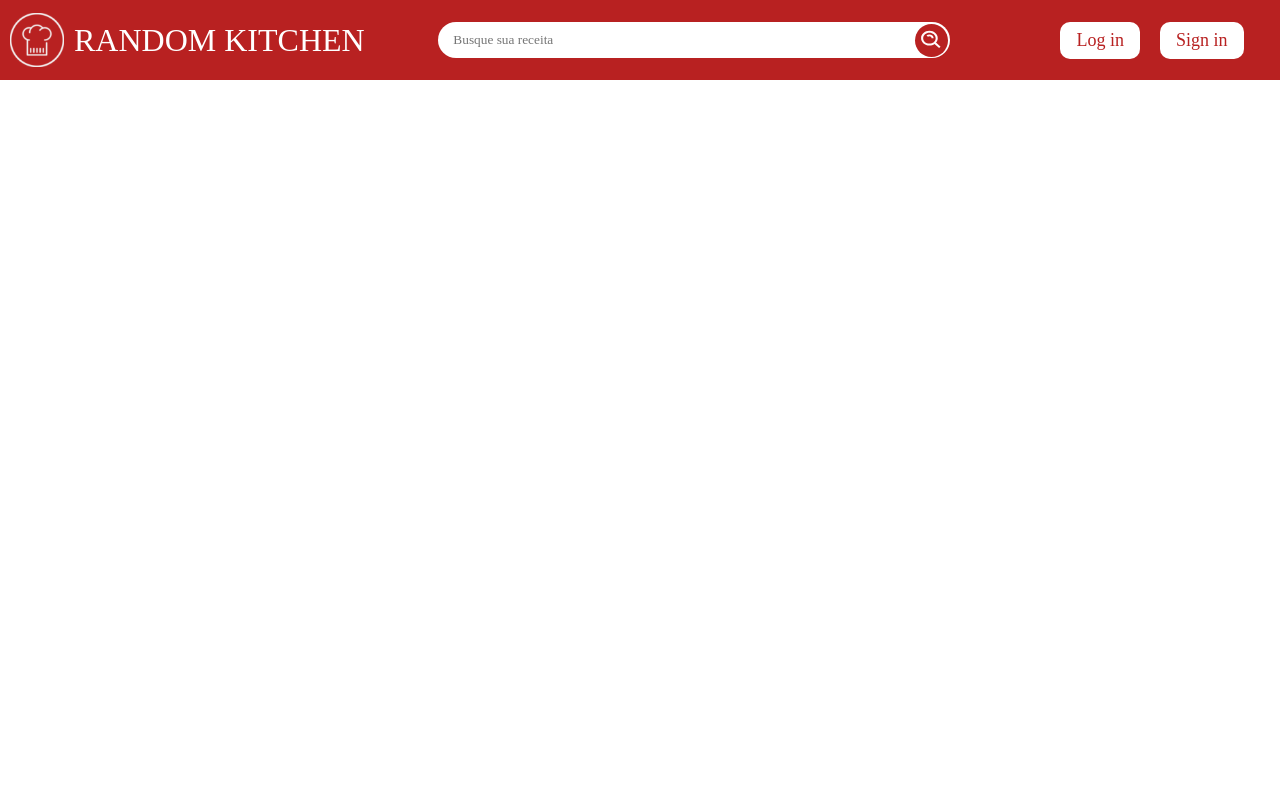
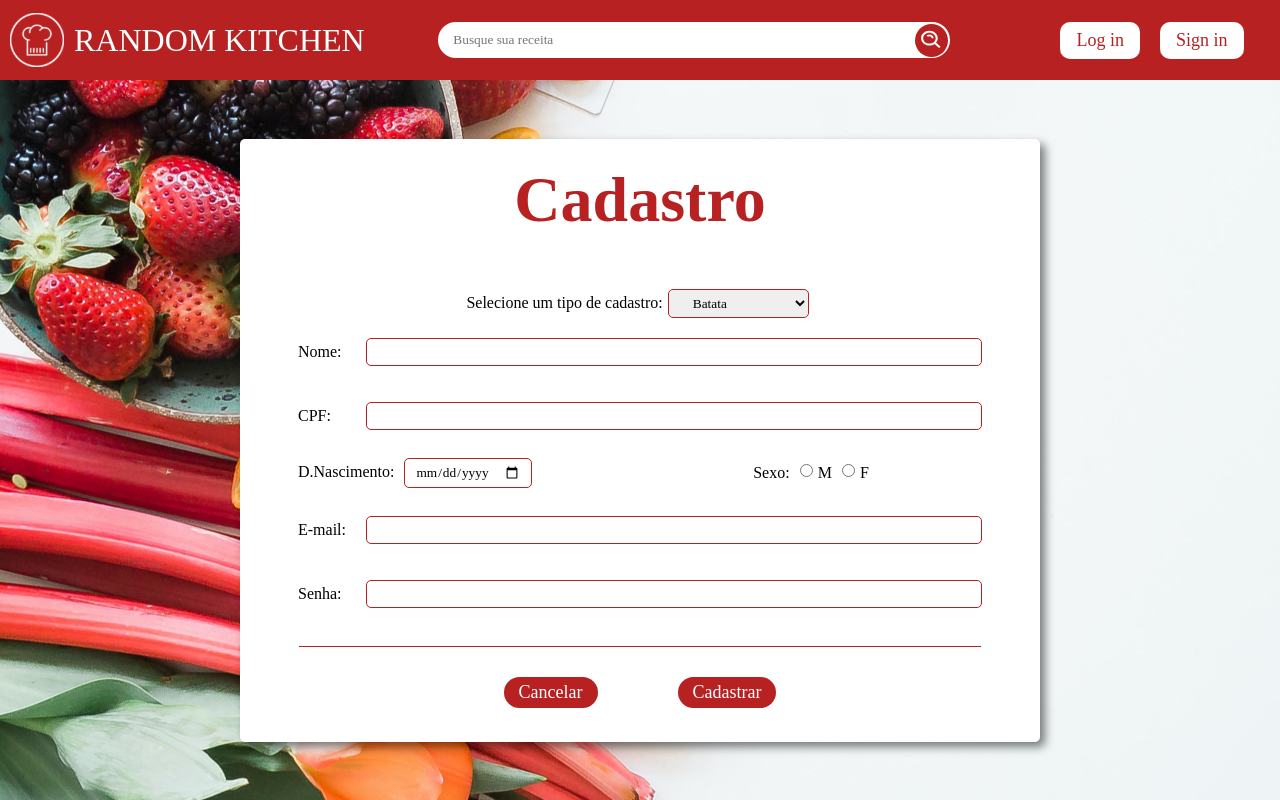
Before and after one commit to edsonsilvajr/projetoWEB, a React (Create React App) app in the folder frontend/: page /sign-in in a window 1280 px wide. Built offline with nearby package versions, Linux system fonts and the light colour scheme; a web font is replaced by a local one.

Commit message:
Sign-in screen update

```diff
--- a/frontend/src/components/Card/styles.scss
+++ b/frontend/src/components/Card/styles.scss
@@ -1,9 +1,3 @@
-* {
-  margin: 0;
-  padding: 0;
-  box-sizing: border-box;
-}
-
 .card {
   border-radius: 15px;
   box-shadow: 5px 5px 10px rgba(0, 0, 0, 0.5);
--- a/frontend/src/components/Navbar/index.tsx
+++ b/frontend/src/components/Navbar/index.tsx
@@ -63,7 +63,7 @@ const Navbar = () => {
           <Link to="/login" className="log-in">
             Log in
           </Link>
-          <Link to="/" className="sign-in">
+          <Link to="/sign-in" className="sign-in">
             Sign in
           </Link>
         </div>
--- a/frontend/src/index.css
+++ b/frontend/src/index.css
@@ -1,6 +1,8 @@
 @import url(https://db.onlinewebfonts.com/c/a163d087c4bfdff182eb1b4fcc595798?family=Sansation);
 *{
-
+  margin: 0;
+  padding: 0;
+  box-sizing: border-box;
   font-family: Sansation;
 }
 
--- /dev/null
+++ b/frontend/src/pages/Cadastro/index.tsx
@@ -0,0 +1,53 @@
+import React from 'react'
+import Background from '../../components/Background'
+import './styles.scss'
+
+function Cadastro() {
+    return (
+    <Background background="background-option1 center">
+      <div className="containerCadastro">
+        <h1>Cadastro</h1>
+        <div className="typeContainer">
+          <label>Selecione um tipo de cadastro: </label>
+          <select name="typeUser" id="type">
+            <option value="batata">Batata</option>
+            <option value="cozinheiro">Cozinheiro</option>
+          </select>
+        </div>
+        <div className="fieldContainer">
+          <label>Nome:</label>
+          <input type="text" className="txtName" />
+        </div>
+        <div className="fieldContainer">
+          <label>CPF:</label>
+          <input type="text" className="txtCPF" />
+        </div>
+        <div className="middleContainer">
+          <div className="leftSide">
+            <label>D.Nascimento:</label>
+            <input type="date" className="nasc" />
+          </div>
+          <div className="rightSide">
+            <label>Sexo:</label>
+            <input type="radio" value="Male" name="gender" /> <span>M</span>
+            <input type="radio" value="Female" name="gender" /> <span>F</span>
+          </div>
+        </div>
+        <div className="fieldContainer">
+          <label>E-mail:</label>
+          <input type="text" className="email" />
+        </div>
+        <div className="fieldContainer">
+          <label>Senha:</label>
+          <input type="text" className="senha" />
+        </div>
+        <div className="fieldContainer">
+          <button>Cancelar</button>
+          <button>Cadastrar</button>
+        </div>
+      </div>
+    </Background>
+  )
+}
+
+export default Cadastro
--- /dev/null
+++ b/frontend/src/pages/Cadastro/styles.scss
@@ -0,0 +1,107 @@
+h1 {
+  font-size: 4rem;
+}
+
+.containerCadastro {
+  border-radius: 5px;
+  box-shadow: 5px 5px 10px rgba(0, 0, 0, 0.5);
+  display: flex;
+  flex-direction: column;
+  justify-content: center;
+  align-items: center;
+  height: auto;
+  width: 800px;
+  background-color: white;
+  padding: 24px 48px;
+  input[type='text'] {
+    outline: none;
+    border: 1px solid #b82121;
+    border-radius: 5px;
+    width: 90%;
+    padding: 5px 20px;
+    margin: 8px 0;
+  }
+}
+
+.containerCadastro h1 {
+  text-align: center;
+  color: #b82121;
+}
+
+.typeContainer {
+  margin-top: 50px;
+  width: 100%;
+  display: flex;
+  flex-direction: row;
+  justify-content: center;
+  align-items: center;
+  select {
+    border: 1px solid #b82121;
+    border-radius: 5px;
+    width: 20%;
+    padding: 5px 20px;
+    margin: 2px 5px;
+  }
+}
+
+.fieldContainer {
+  width: 100%;
+  display: flex;
+  flex-direction: row;
+  justify-content: space-between;
+  align-items: center;
+  padding: 10px;
+  button {
+    border-radius: 50px;
+    font-size: 18px;
+    outline: none;
+    border: none;
+    padding: 5px 15px;
+    background-color: #b82121;
+    color: white;
+  }
+}
+
+.fieldContainer:last-child {
+  margin-top: 20px;
+  width: 97%;
+  border-top: 1px solid #b82121;
+  justify-content: center;
+  button {
+    margin: 20px 40px 0;
+  }
+}
+
+.middleContainer {
+  padding: 10px;
+  width: 100%;
+  display: flex;
+  flex-direction: row;
+  justify-content: flex-start;
+  align-items: center;
+}
+
+.leftSide {
+  width: 50%;
+  input[type='date'] {
+    outline: none;
+    border: 1px solid #b82121;
+    border-radius: 5px;
+    padding: 5px 10px;
+    margin-left: 10px;
+  }
+}
+
+.rightSide {
+  width: 50%;
+  display: flex;
+  flex-direction: row;
+  justify-content: center;
+  align-items: flex-start;
+  input[type='radio'] {
+    border-radius: 5px;
+    padding: 5px 10px;
+    margin-left: 10px;
+    margin-right: 5px;
+  }
+}
--- a/frontend/src/routes.tsx
+++ b/frontend/src/routes.tsx
@@ -1,5 +1,6 @@
 import { Route, BrowserRouter } from 'react-router-dom'
 import Navbar from './components/Navbar'
+import Cadastro from './pages/Cadastro'
 import Dashboard from './pages/Dashboard'
 import Login from './pages/Login'
 import Recipe from './pages/Recipe'
@@ -11,6 +12,7 @@ const Routes = () => {
       <Route component={Dashboard} path="/" exact />
       <Route component={Recipe} path="/recipe/:recipe_id+" />
       <Route component={Login} path="/login" />
+      <Route component={Cadastro} path="/sign-in" />
     </BrowserRouter>
   )
 }
```
